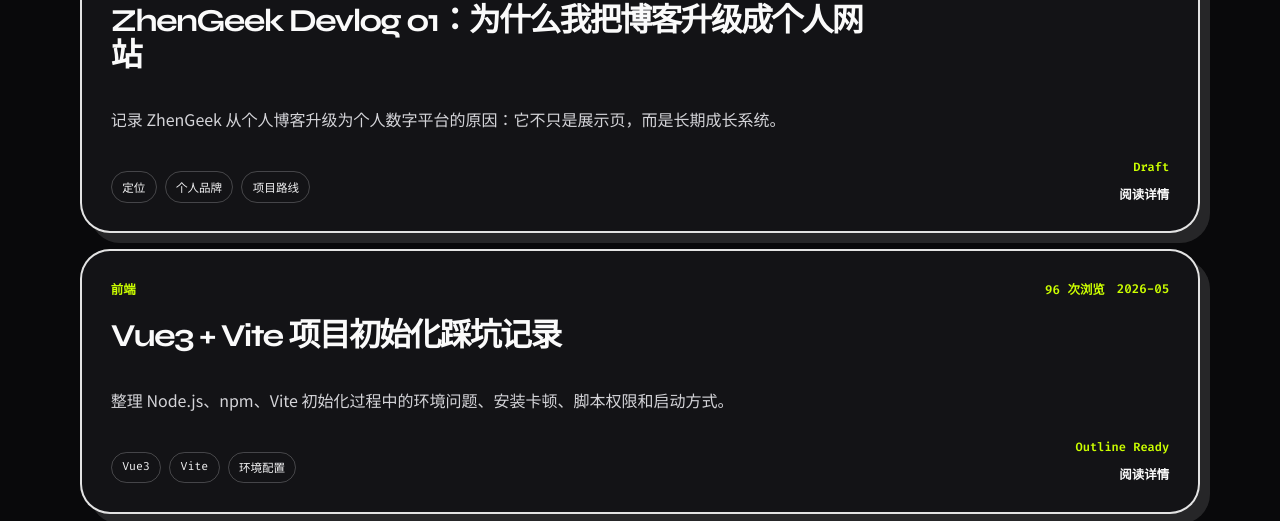
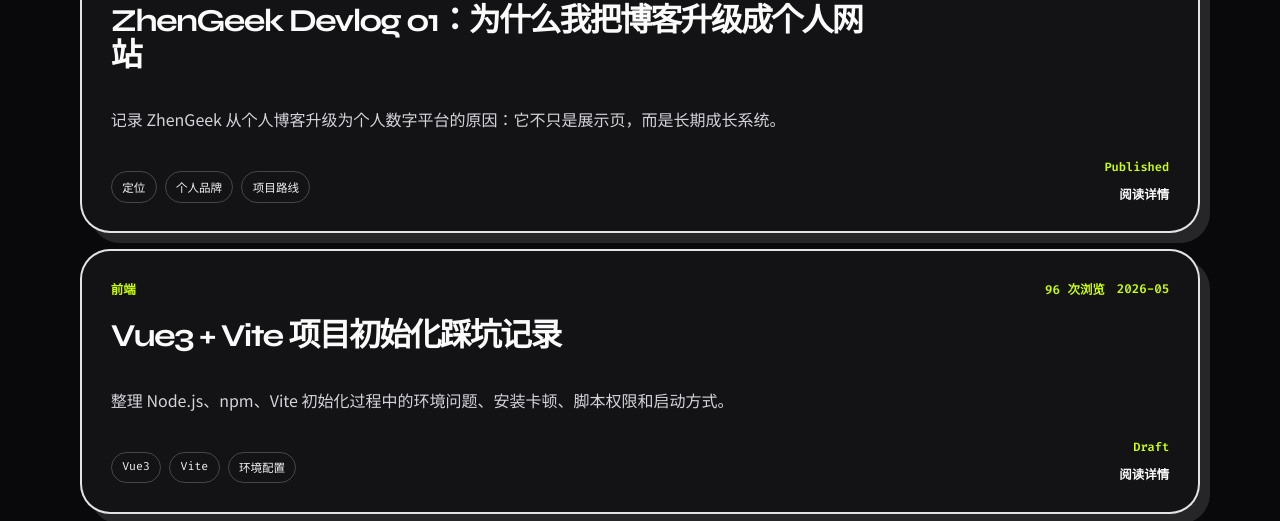
Before and after one commit to zhengeek/zhengeek-blog, a Vue app in the folder frontend/: page /blog in a window 1280 px wide. Shown: the part 1785-2306 px from the top of the page. Built offline with nearby package versions, Linux system fonts and the light colour scheme.

Commit message:
refactor: normalize article status model

```diff
--- a/frontend/src/components/admin/ArticleEditorForm.vue
+++ b/frontend/src/components/admin/ArticleEditorForm.vue
@@ -1,5 +1,7 @@
 <script setup lang="ts">
 import { reactive } from 'vue'
+import { getArticleStatusLabel } from '../../data/articles'
+import type { ArticleStatus } from '../../data/articles'
 
 type ArticleFormValue = {
   title: string
@@ -7,7 +9,7 @@ type ArticleFormValue = {
   summary: string
   category: string
   tags: string
-  status: string
+  status: ArticleStatus
   isPinned: boolean
   content: string
 }
@@ -33,6 +35,8 @@ const form = reactive<ArticleFormValue>({
   isPinned: props.initialValue.isPinned ?? false,
   content: props.initialValue.content ?? ''
 })
+
+const statusOptions: ArticleStatus[] = ['draft', 'published', 'archived']
 
 const getPayload = (action: 'save-draft' | 'publish') => ({
   ...form,
@@ -73,9 +77,9 @@ const publish = () => {
       <label>
         <span>Status</span>
         <select v-model="form.status">
-          <option value="draft">Draft</option>
-          <option value="published">Published</option>
-          <option value="archived">Archived</option>
+          <option v-for="status in statusOptions" :key="status" :value="status">
+            {{ getArticleStatusLabel(status) }}
+          </option>
         </select>
       </label>
     </div>
--- a/frontend/src/data/articles.ts
+++ b/frontend/src/data/articles.ts
@@ -1,3 +1,28 @@
+export type ArticleStatus = 'draft' | 'published' | 'archived'
+
+export type Article = {
+  slug: string
+  category: string
+  date: string
+  title: string
+  summary: string
+  tags: string[]
+  status: ArticleStatus
+  viewCount: number
+  isPinned: boolean
+  content: string
+}
+
+export const getArticleStatusLabel = (status: ArticleStatus | string) => {
+  const labels: Record<ArticleStatus, string> = {
+    draft: 'Draft',
+    published: 'Published',
+    archived: 'Archived'
+  }
+
+  return labels[status as ArticleStatus] ?? labels.draft
+}
+
 export const categories = [
   {
     name: '开发日志',
@@ -17,7 +42,7 @@ export const categories = [
   }
 ]
 
-export const articles = [
+export const articles: Article[] = [
   {
     slug: 'zhengeek-devlog-01',
     category: '开发日志',
@@ -25,7 +50,7 @@ export const articles = [
     title: 'ZhenGeek Devlog 01：为什么我把博客升级成个人网站',
     summary: '记录 ZhenGeek 从个人博客升级为个人数字平台的原因：它不只是展示页，而是长期成长系统。',
     tags: ['定位', '个人品牌', '项目路线'],
-    status: 'Draft',
+    status: 'published',
     viewCount: 128,
     isPinned: true,
     content: `
@@ -49,7 +74,7 @@ export const articles = [
     title: 'Vue3 + Vite 项目初始化踩坑记录',
     summary: '整理 Node.js、npm、Vite 初始化过程中的环境问题、安装卡顿、脚本权限和启动方式。',
     tags: ['Vue3', 'Vite', '环境配置'],
-    status: 'Outline Ready',
+    status: 'draft',
     viewCount: 96,
     isPinned: false,
     content: `
@@ -73,7 +98,7 @@ Vue3 + Vite 的初始化看起来很简单，但真正落到本地环境时，
     title: '从 App.vue 到组件化首页：我现在到底在写什么',
     summary: '用初学者视角解释 .vue 单文件组件、template/script/style 的关系，以及页面如何被组织起来。',
     tags: ['SFC', '组件化', '路由'],
-    status: 'Draft',
+    status: 'draft',
     viewCount: 74,
     isPinned: false,
     content: `
@@ -97,7 +122,7 @@ Vue3 + Vite 的初始化看起来很简单，但真正落到本地环境时，
     title: 'Git add / commit / push 到底做了什么',
     summary: '把版本控制理解成工程存档系统：暂存、提交、推送、拉取和冲突分别解决什么问题。',
     tags: ['Git', 'GitHub', '工程习惯'],
-    status: 'Outline Ready',
+    status: 'published',
     viewCount: 83,
     isPinned: false,
     content: `
@@ -121,7 +146,7 @@ add 是把工作区的改动放进暂存区，commit 是把暂存区保存成一
     title: 'ZhenGeek V1 静态前端阶段验收标准',
     summary: '明确当前阶段不是上后端，而是先完成 About、Projects、Blog、Lab 的内容骨架与视觉统一。',
     tags: ['项目管理', '阶段验收', '路线图'],
-    status: 'Idea Pool',
+    status: 'archived',
     viewCount: 57,
     isPinned: false,
     content: `
--- a/frontend/src/views/BlogDetailView.vue
+++ b/frontend/src/views/BlogDetailView.vue
@@ -4,7 +4,7 @@ import { useRoute } from 'vue-router'
 import InfoCard from '../components/common/InfoCard.vue'
 import StatusPill from '../components/common/StatusPill.vue'
 import TagList from '../components/common/TagList.vue'
-import { articles } from '../data/articles'
+import { articles, getArticleStatusLabel } from '../data/articles'
 
 const route = useRoute()
 
@@ -32,7 +32,7 @@ const article = computed(() => articles.find((item) => item.slug === slug.value)
         <p class="summary">{{ article.summary }}</p>
         <div class="article-tools">
           <TagList class="tag-list" :tags="article.tags" />
-          <StatusPill :text="article.status" />
+          <StatusPill :text="getArticleStatusLabel(article.status)" />
         </div>
       </header>
 
--- a/frontend/src/views/BlogView.vue
+++ b/frontend/src/views/BlogView.vue
@@ -4,7 +4,7 @@ import InfoCard from '../components/common/InfoCard.vue'
 import SectionHeader from '../components/common/SectionHeader.vue'
 import StatusPill from '../components/common/StatusPill.vue'
 import TagList from '../components/common/TagList.vue'
-import { articles, categories, writingRules } from '../data/articles'
+import { articles, categories, getArticleStatusLabel, writingRules } from '../data/articles'
 
 const sortedArticles = computed(() => {
   return [...articles].sort((a, b) => Number(b.isPinned) - Number(a.isPinned))
@@ -68,7 +68,7 @@ const sortedArticles = computed(() => {
           <div class="article-bottom">
             <TagList class="tag-row" :tags="article.tags" />
             <div class="article-actions">
-              <strong>{{ article.status }}</strong>
+              <strong>{{ getArticleStatusLabel(article.status) }}</strong>
               <RouterLink class="read-more-link" :to="`/blog/${article.slug}`">阅读详情</RouterLink>
             </div>
           </div>
--- a/frontend/src/views/admin/AdminArticleEditorView.vue
+++ b/frontend/src/views/admin/AdminArticleEditorView.vue
@@ -16,20 +16,6 @@ const slug = computed(() => {
 const isNewArticle = computed(() => route.path.endsWith('/new'))
 const article = computed(() => articles.find((item) => item.slug === slug.value))
 
-const toFormStatus = (status: string) => {
-  const normalized = status.toLowerCase()
-
-  if (normalized.includes('published') || status.includes('已发布')) {
-    return 'published'
-  }
-
-  if (normalized.includes('archived') || status.includes('已归档')) {
-    return 'archived'
-  }
-
-  return 'draft'
-}
-
 const initialValue = computed(() => {
   if (!article.value) {
     return undefined
@@ -41,7 +27,7 @@ const initialValue = computed(() => {
     summary: article.value.summary,
     category: article.value.category,
     tags: article.value.tags.join(', '),
-    status: toFormStatus(article.value.status),
+    status: article.value.status,
     isPinned: article.value.isPinned,
     content: article.value.content.trim()
   }
--- a/frontend/src/views/admin/AdminArticlesView.vue
+++ b/frontend/src/views/admin/AdminArticlesView.vue
@@ -2,7 +2,7 @@
 import InfoCard from '../../components/common/InfoCard.vue'
 import SectionHeader from '../../components/common/SectionHeader.vue'
 import StatusPill from '../../components/common/StatusPill.vue'
-import { articles } from '../../data/articles'
+import { articles, getArticleStatusLabel } from '../../data/articles'
 </script>
 
 <template>
@@ -31,7 +31,7 @@ import { articles } from '../../data/articles'
         <div v-for="article in articles" :key="article.slug" class="article-row">
           <strong>{{ article.title }}</strong>
           <span>{{ article.category }}</span>
-          <StatusPill :text="article.status" />
+          <StatusPill :text="getArticleStatusLabel(article.status)" />
           <span>{{ article.viewCount }}</span>
           <span>{{ article.isPinned ? 'Pinned' : '-' }}</span>
           <span>{{ article.date }}</span>
--- a/frontend/src/views/admin/AdminDashboardView.vue
+++ b/frontend/src/views/admin/AdminDashboardView.vue
@@ -6,14 +6,8 @@ import StatusPill from '../../components/common/StatusPill.vue'
 import { articles } from '../../data/articles'
 
 const stats = computed(() => {
-  const publishedCount = articles.filter((article) => {
-    const status = article.status.toLowerCase()
-    return status.includes('published') || article.status.includes('已发布')
-  }).length
-  const archivedCount = articles.filter((article) => {
-    const status = article.status.toLowerCase()
-    return status.includes('archived') || article.status.includes('已归档')
-  }).length
+  const publishedCount = articles.filter((article) => article.status === 'published').length
+  const archivedCount = articles.filter((article) => article.status === 'archived').length
 
   return [
     { label: 'Total Articles', value: articles.length },
```
